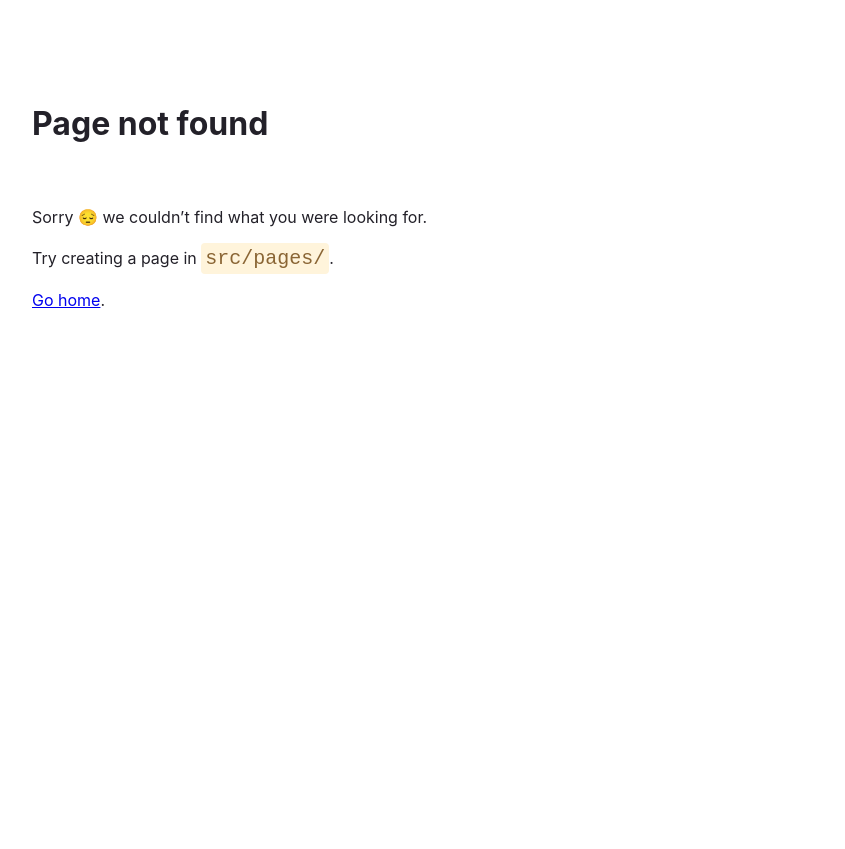
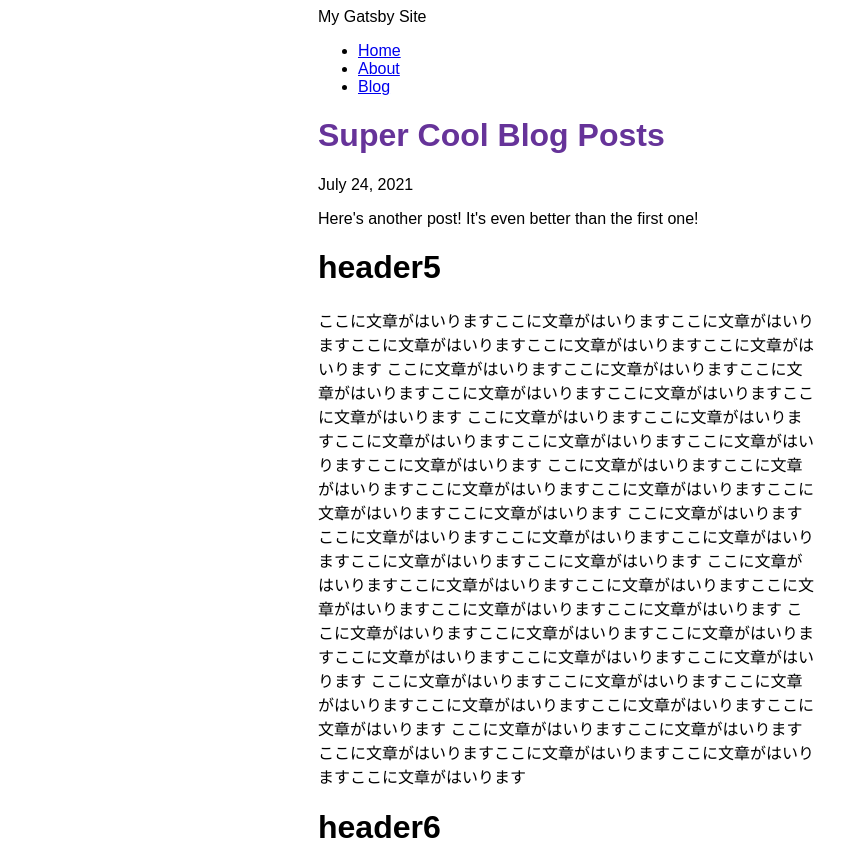
Before and after one commit to Arieseco/gatsby-python-tutorial02, a Gatsby site: page /blog/blog-post in a window 1280 px wide. Before the commit this address had no page. Shown: the top 849 px of the page, without its empty margins (72-917 px from the left). Before the commit the page ends 800 px from the top, so only its background shows below. Built offline with nearby package versions, Linux system fonts and the light colour scheme; Gatsby itself is replaced by a stand-in of ours.

Commit message:
Finished Gatsby Tutorial Part 6

```diff
--- /dev/null
+++ b/src/pages/blog/blog-post.js
@@ -0,0 +1,30 @@
+import * as React from 'react'
+import Layout from '../../components/layout'
+import { MDXRenderer } from 'gatsby-plugin-mdx'
+import { graphql } from 'gatsby'
+
+
+const BlogPost = ({data}) => {
+  return (
+    <Layout pageTitle="Super Cool Blog Posts">
+      <p>{data.mdx.frontmatter.date}</p>
+      <MDXRenderer>
+        {data.mdx.body}
+      </MDXRenderer>
+    </Layout>
+  )
+}
+
+export default BlogPost
+
+export const query = graphql`
+  query ($id: String) {
+    mdx(id: {eq: $id}) {
+      frontmatter {
+        title
+        date(formatString: "MMMM D, YYYY")
+      }
+      body
+    }
+  }
+`
--- a/src/pages/blog.js
+++ b/src/pages/blog/index.js
@@ -1,19 +1,19 @@
 import * as React from 'react'
-import { graphql } from 'gatsby'
-import Layout from '../components/layout'
-import { MDXRenderer } from 'gatsby-plugin-mdx'
+import { Link, graphql } from 'gatsby'
+import Layout from '../../components/layout'
 
 const BlogPage = ({ data }) => {
   return (
     <Layout pageTitle="My Blog Posts">
       {
-        data.allMdx.nodes.map((node) => (
+        data.allMdx.nodes.map(node => (
           <article key={node.id}>
-            <h2>{node.frontmatter.title}</h2>
+            <h2>
+              <Link to={`/blog/${node.slug}`}>
+                {node.frontmatter.title}
+              </Link>
+            </h2>
             <p>Posted: {node.frontmatter.date}</p>
-            <MDXRenderer>
-              {node.body}
-            </MDXRenderer>
           </article>
         ))
       }
@@ -30,7 +30,7 @@
           title
         }
         id
-        body
+        slug
       }
     }
   }
```
